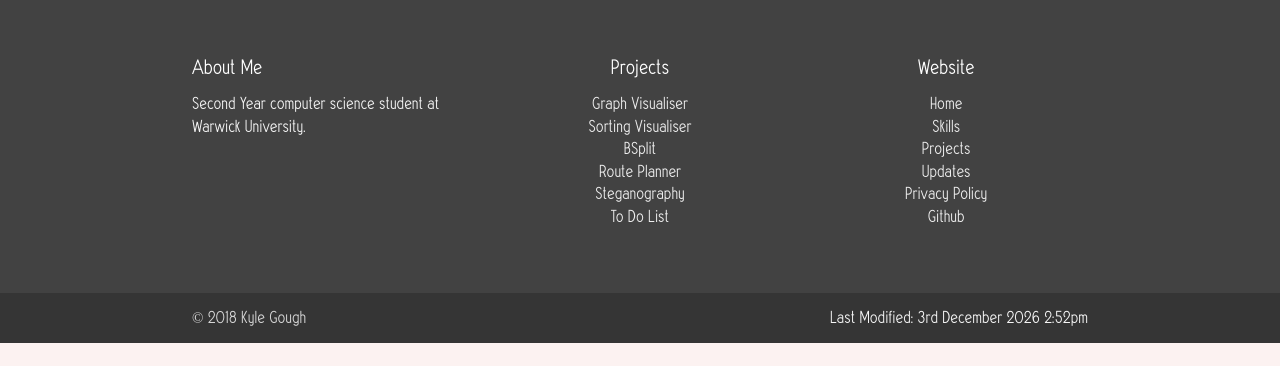
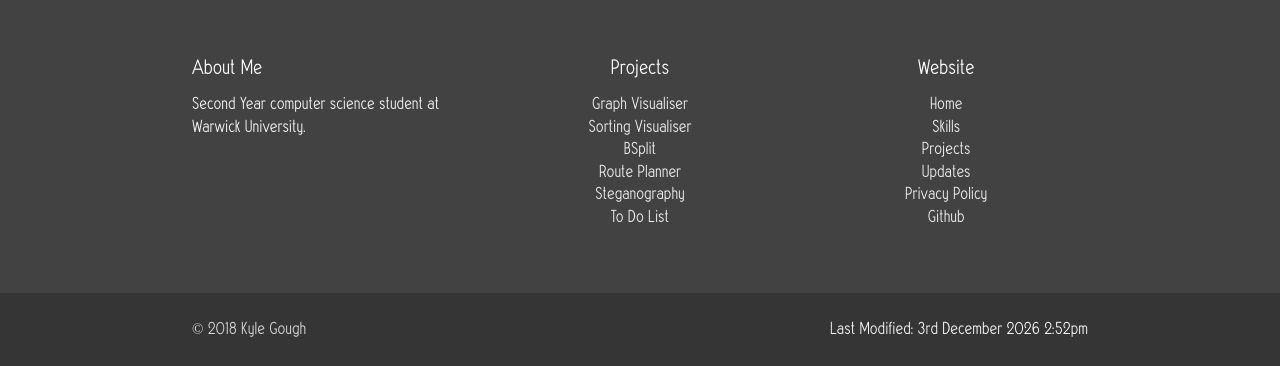
Before and after one commit to KyleGough/portfolio-php, a PHP site: page /about.php in a window 1280 px wide. Shown: the part 3870-4236 px from the top of the page. Before the commit the page ends 4213 px from the top, so only its background shows below. Run offline with PHP 8.4, Linux system fonts and the light colour scheme; some libraries are stand-ins or nearby versions; some web fonts are replaced.

Commit message:
Fixed footer on smaller screens and spacing above index buttons

```diff
--- a/footer.php
+++ b/footer.php
@@ -31,11 +31,17 @@
   </div>
   <div class="footer-copyright">
     <div class="container">
-      &copy; 2018 Kyle Gough
-      <?php
-        date_default_timezone_set("Europe/London");
-        echo "<span class='grey-text text-lighten-4 right'>Last Modified: " . date("jS F Y g:ia", getlastmod()) . "</span>";
-      ?>
+      <div class="row m-b-0">
+        <div class="col s12 l6">
+          <p>&copy; 2018 Kyle Gough</p>
+        </div>
+        <div class="col s12 l6">
+          <?php
+            date_default_timezone_set("Europe/London");
+            echo "<p class='grey-text text-lighten-4 right'>Last Modified: " . date("jS F Y g:ia", getlastmod()) . "</p>";
+          ?>
+        </div>
+      </div>
     </div>
   </div>
 </footer>
```
Also changed, not shown: index.php (+6 -4 lines).
